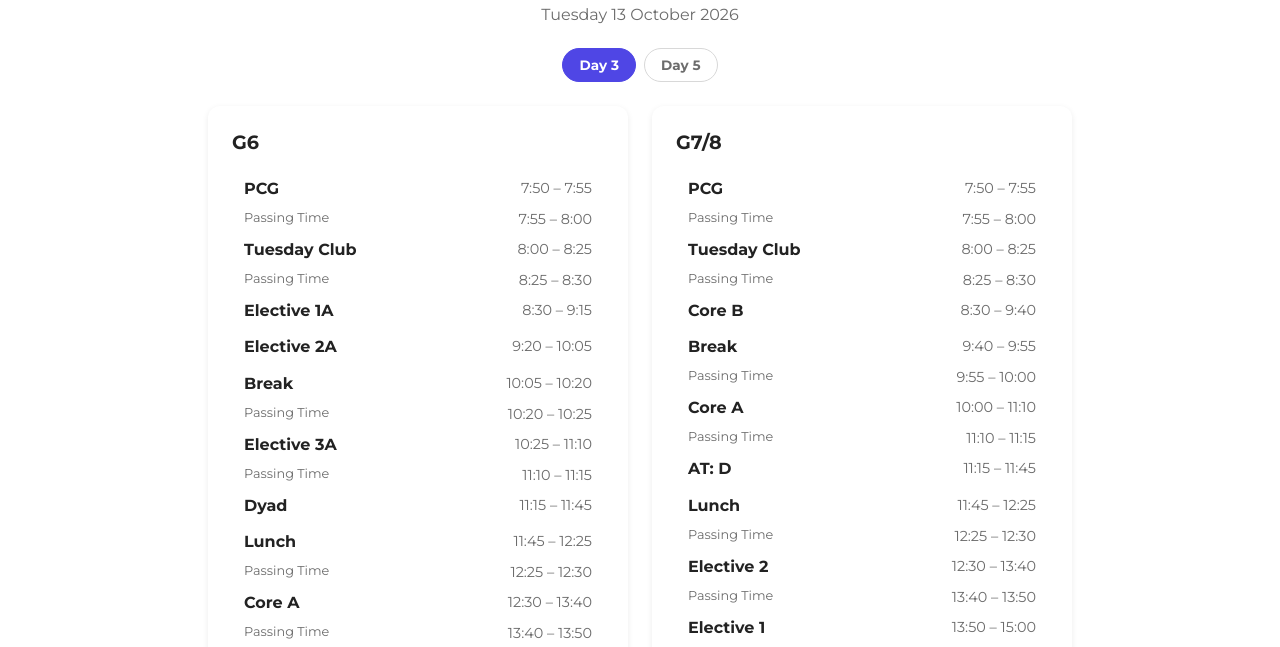
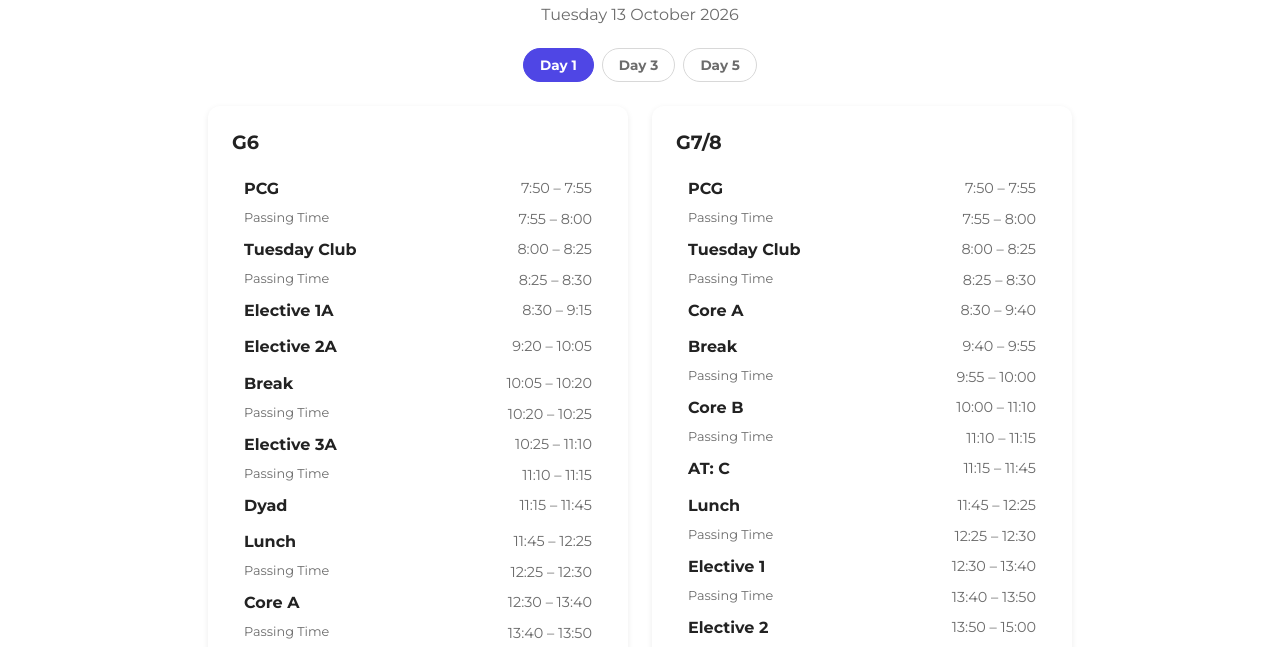
Before and after one commit to ethandadev/dragonweb, a website: page studentstuff.html in a window 1280 px wide. Shown: the part 153-800 px from the top of the page. Drawn offline with Linux system fonts and the light colour scheme; no server answers.

Commit message:
Added day 1 schedule for g7/8 -michael

```diff
--- a/assets/js/schedule.js
+++ b/assets/js/schedule.js
@@ -1,6 +1,43 @@
 // Bell schedules for each day of the cycle. To add a day, copy one of the
 // entries below and change the periods. Times are 24-hour "HH:MM".
 const SCHEDULES = {
+  1: {
+    G6: [
+      ['PCG', '7:50', '7:55'],
+      ['Passing Time', '7:55', '8:00'],
+      ['Tuesday Club', '8:00', '8:25'],
+      ['Passing Time', '8:25', '8:30'],
+      ['Elective 1A', '8:30', '9:15'],
+      ['Elective 2A', '9:20', '10:05'],
+      ['Break', '10:05', '10:20'],
+      ['Passing Time', '10:20', '10:25'],
+      ['Elective 3A', '10:25', '11:10'],
+      ['Passing Time', '11:10', '11:15'],
+      ['Dyad', '11:15', '11:45'],
+      ['Lunch', '11:45', '12:25'],
+      ['Passing Time', '12:25', '12:30'],
+      ['Core A', '12:30', '13:40'],
+      ['Passing Time', '13:40', '13:50'],
+      ['Core B', '13:50', '15:00'],
+    ],
+    'G7/8': [
+      ['PCG', '7:50', '7:55'],
+      ['Passing Time', '7:55', '8:00'],
+      ['Tuesday Club', '8:00', '8:25'],
+      ['Passing Time', '8:25', '8:30'],
+      ['Core A', '8:30', '9:40'],
+      ['Break', '9:40', '9:55'],
+      ['Passing Time', '9:55', '10:00'],
+      ['Core B', '10:00', '11:10'],
+      ['Passing Time', '11:10', '11:15'],
+      ['AT: C', '11:15', '11:45'],
+      ['Lunch', '11:45', '12:25'],
+      ['Passing Time', '12:25', '12:30'],
+      ['Elective 1', '12:30', '13:40'],
+      ['Passing Time', '13:40', '13:50'],
+      ['Elective 2', '13:50', '15:00'],
+    ],
+  },
   3: {
     G6: [
       ['PCG', '7:50', '7:55'],
```
